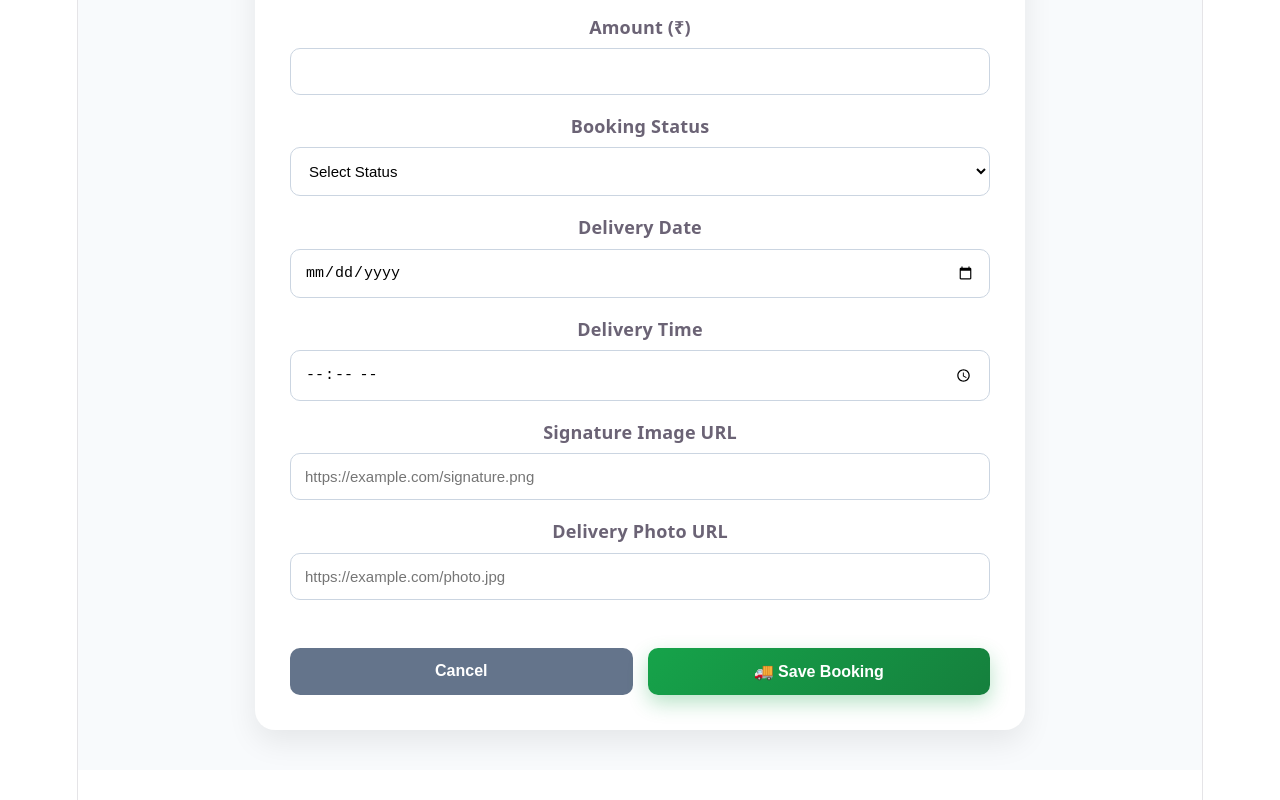
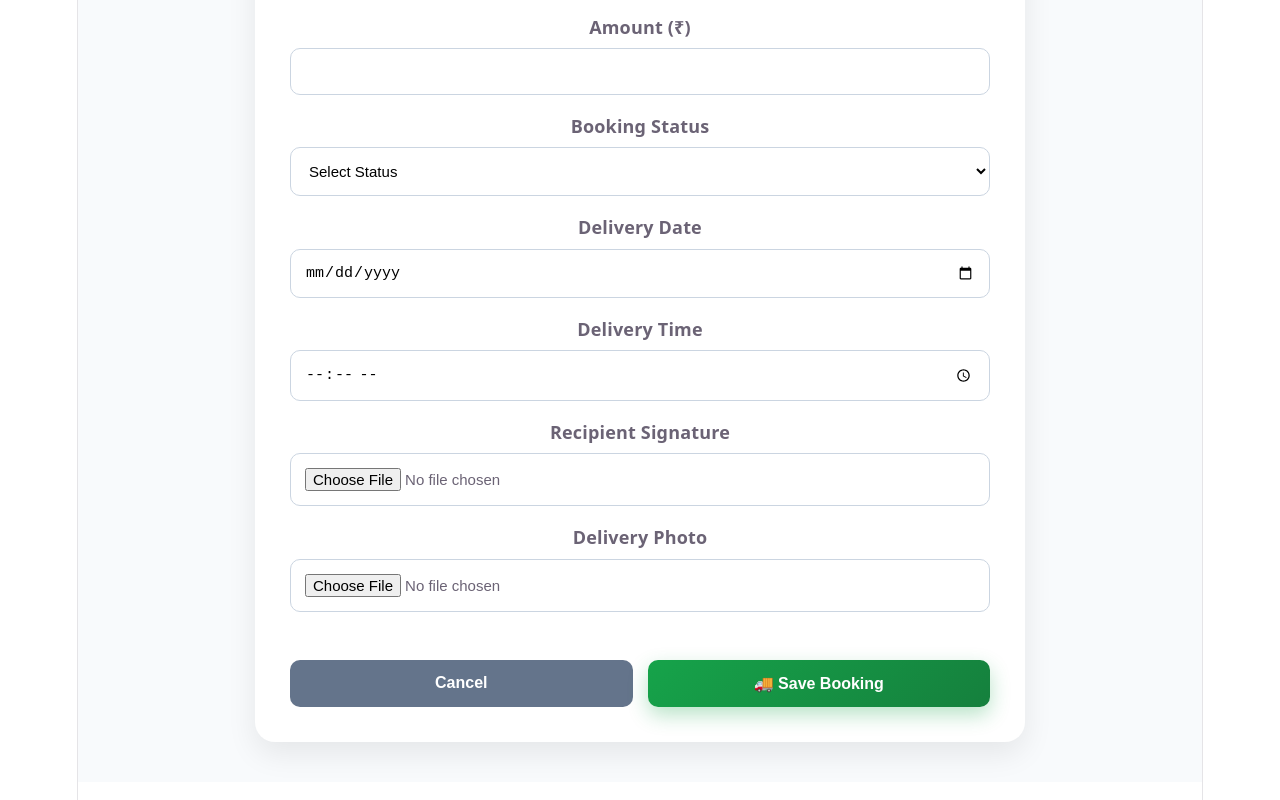
Before and after one commit to Raiki-rani/utkarsh-enterprises-frontend, a React (Vite) app: page /bookings/add in a window 1280 px wide. Shown: the part 1253-2053 px from the top of the page. Built offline with nearby package versions, Linux system fonts and the light colour scheme; sample sign-in values are in the browser's storage.

Commit message:
updated signature

```diff
--- a/src/pages/AddBooking.jsx
+++ b/src/pages/AddBooking.jsx
@@ -21,14 +21,63 @@ function AddBooking() {
         deliveryDate: "",
         deliveryTime: "",
         signatureUrl: "",
-        podImageUrl: ""
+        podImageUrl: "",
     });
+
+    const [signaturePreview, setSignaturePreview] = useState("");
+    const [podPreview, setPodPreview] = useState("");
 
     const handleChange = (e) => {
         setBooking({
             ...booking,
             [e.target.name]: e.target.value,
         });
+    };
+
+    const handleSignatureUpload = (e) => {
+
+        const file = e.target.files[0];
+
+        if (!file) return;
+
+        const reader = new FileReader();
+
+        reader.onloadend = () => {
+
+            setBooking((prev) => ({
+                ...prev,
+                signatureUrl: reader.result,
+            }));
+
+            setSignaturePreview(reader.result);
+
+        };
+
+        reader.readAsDataURL(file);
+
+    };
+
+    const handlePodUpload = (e) => {
+
+        const file = e.target.files[0];
+
+        if (!file) return;
+
+        const reader = new FileReader();
+
+        reader.onloadend = () => {
+
+            setBooking((prev) => ({
+                ...prev,
+                podImageUrl: reader.result,
+            }));
+
+            setPodPreview(reader.result);
+
+        };
+
+        reader.readAsDataURL(file);
+
     };
 
     const saveBooking = async () => {
@@ -52,7 +101,6 @@ function AddBooking() {
     };
 
     return (
-
         <div
     style={{
         background: "#f8fafc",
@@ -166,7 +214,7 @@ function AddBooking() {
             style={inputStyle}
         />
 
-                <label><strong>Weight (kg)</strong></label>
+        <label><strong>Weight (Kg)</strong></label>
         <input
             type="number"
             name="weight"
@@ -199,7 +247,6 @@ function AddBooking() {
             <option value="Delivered">Delivered</option>
             <option value="Cancelled">Cancelled</option>
         </select>
-
         <label><strong>Delivery Date</strong></label>
         <input
             type="date"
@@ -218,25 +265,67 @@ function AddBooking() {
             style={inputStyle}
         />
 
-                <label><strong>Signature Image URL</strong></label>
+        <label><strong>Recipient Signature</strong></label>
+
         <input
-                    type="text"
-                    name="signatureUrl"
-                    placeholder="https://example.com/signature.png"
-                    value={booking.signatureUrl}
-                    onChange={handleChange}
+            type="file"
+            accept="image/*"
+            onChange={handleSignatureUpload}
             style={inputStyle}
         />
 
-                <label><strong>Delivery Photo URL</strong></label>
+        {signaturePreview && (
+            <div
+                style={{
+                    marginBottom: "20px",
+                    textAlign: "center",
+                }}
+            >
+                <img
+                    src={signaturePreview}
+                    alt="Signature Preview"
+                    style={{
+                        width: "220px",
+                        height: "80px",
+                        objectFit: "contain",
+                        border: "1px solid #cbd5e1",
+                        borderRadius: "10px",
+                        padding: "10px",
+                        background: "#fff",
+                    }}
+                />
+            </div>
+        )}
+
+        <label><strong>Delivery Photo</strong></label>
+
         <input
-                    type="text"
-                    name="podImageUrl"
-                    placeholder="https://example.com/photo.jpg"
-                    value={booking.podImageUrl}
-                    onChange={handleChange}
+            type="file"
+            accept="image/*"
+            onChange={handlePodUpload}
             style={inputStyle}
         />
+
+        {podPreview && (
+            <div
+                style={{
+                    marginBottom: "20px",
+                    textAlign: "center",
+                }}
+            >
+                <img
+                    src={podPreview}
+                    alt="Delivery Preview"
+                    style={{
+                        width: "300px",
+                        borderRadius: "12px",
+                        border: "1px solid #cbd5e1",
+                        objectFit: "cover",
+                    }}
+                />
+            </div>
+        )}
+
         {/* Buttons */}
 
         <div
@@ -246,7 +335,6 @@ function AddBooking() {
                 marginTop: "30px",
             }}
         >
-
         <button
                 onClick={() => navigate("/bookings")}
                 style={{
@@ -271,8 +359,7 @@ function AddBooking() {
                     padding: "14px",
                     border: "none",
                     borderRadius: "10px",
-                            background:
-                                "linear-gradient(135deg,#16a34a,#15803d)",
+                    background: "linear-gradient(135deg,#16a34a,#15803d)",
                     color: "white",
                     fontWeight: "bold",
                     cursor: "pointer",
--- a/src/pages/Bookings.jsx
+++ b/src/pages/Bookings.jsx
@@ -56,8 +56,8 @@ function Bookings() {
         doc.text("Courier & Logistics Services", 55, 23);
 
         doc.setFontSize(10);
-        doc.text("Email: support@utkarshenterprises.com", 15, 30);
-        doc.text("Phone: +91 9876543210", 135, 30);
+        doc.text("Email: utkarshenterprises@gmail.com", 15, 30);
+        doc.text("Phone: +91 7488017902", 135, 30);
 
         autoTable(doc, {
             startY: 45,
```
Lines whose indentation alone changed are shown as unchanged.
